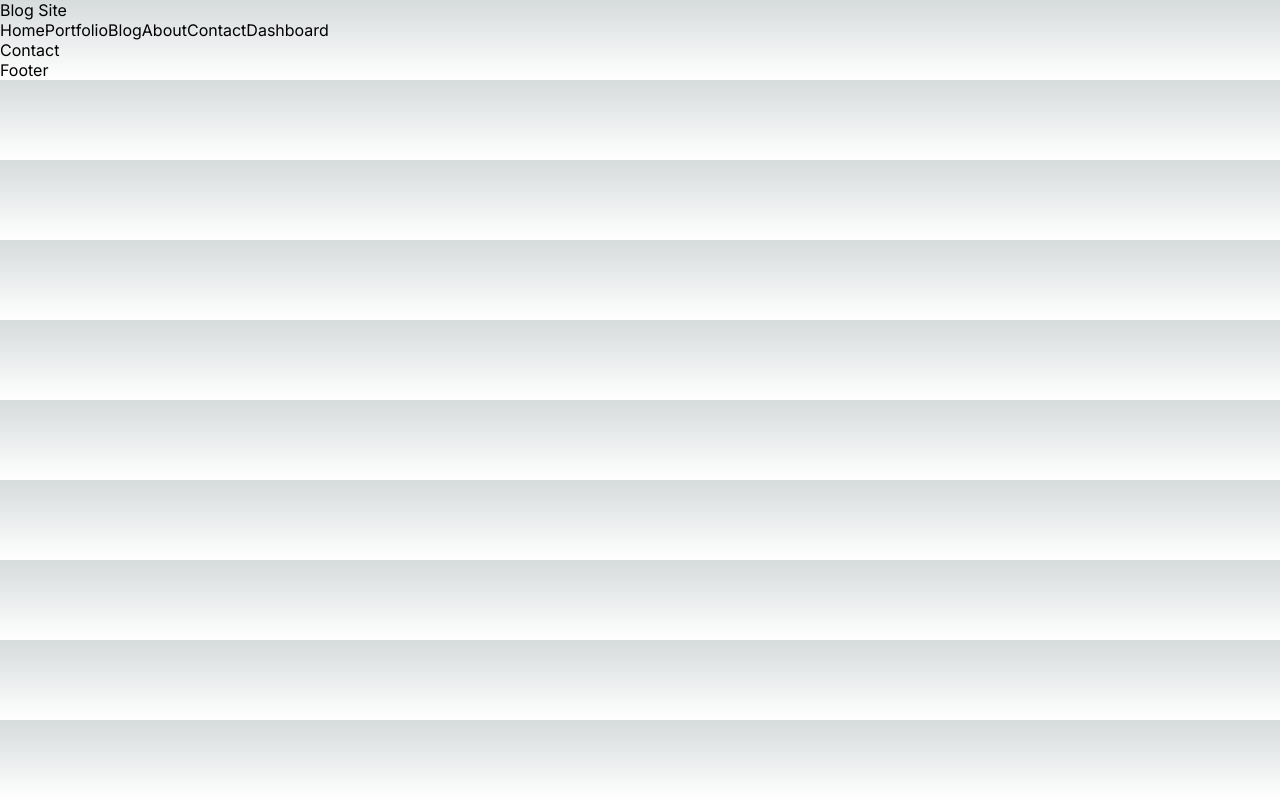
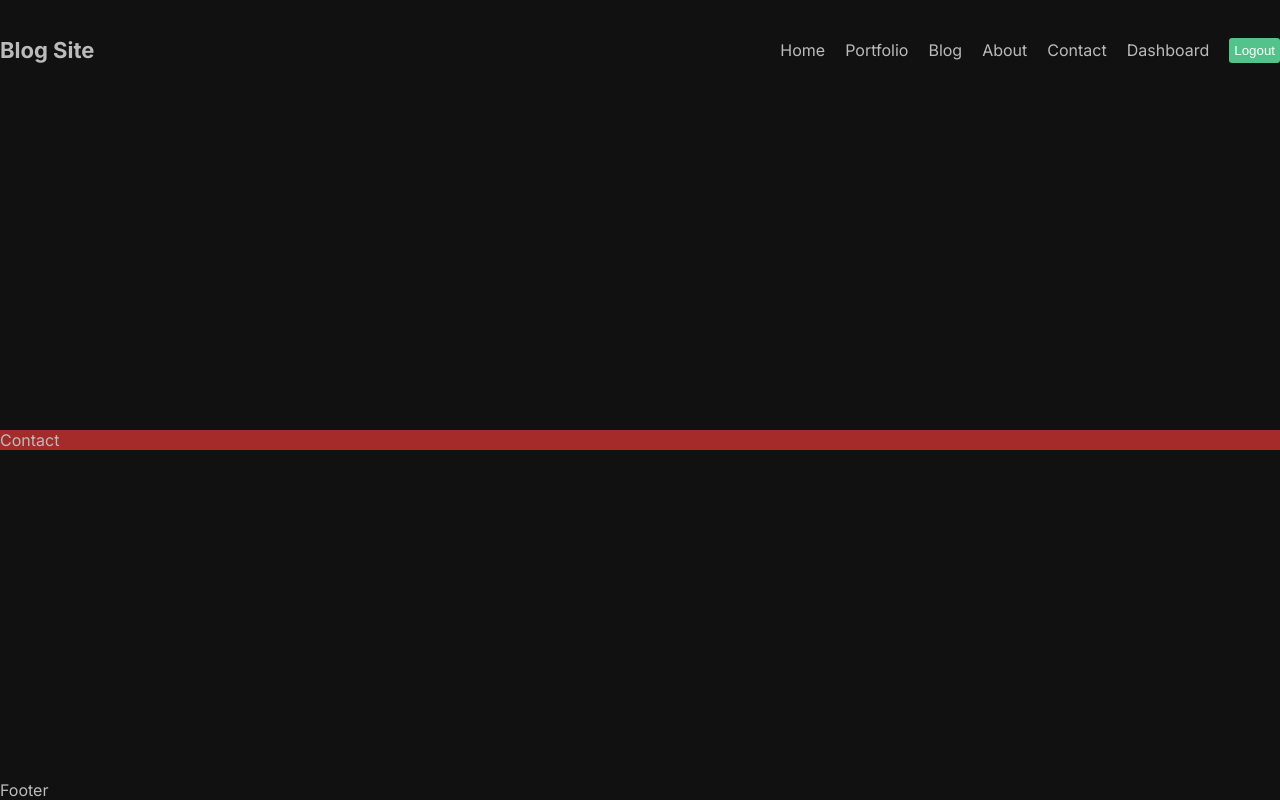
Before and after one commit to gerarjon/next-blogsite, a Next.js app: page /contact in a window 1280 px wide. Built offline with nearby package versions, Linux system fonts and the light colour scheme.

Commit message:
added global styling and module css to footer and navbar

```diff
--- a/src/app/about/page.jsx
+++ b/src/app/about/page.jsx
@@ -1,4 +1,5 @@
 import React from 'react'
+import styles from './page.module.css'
 
 const About = () => {
   return (
--- a/src/app/blog/[id]/page.jsx
+++ b/src/app/blog/[id]/page.jsx
@@ -1,4 +1,5 @@
 import React from 'react'
+import styles from './page.module.css'
 
 const BlogPost = () => {
   return (
--- a/src/app/contact/page.jsx
+++ b/src/app/contact/page.jsx
@@ -1,9 +1,10 @@
 import React from 'react'
+import styles from './page.module.css'
 
 const Contact = () => {
   return (
     <div>
-      Contact
+      <div className={styles.contact}>Contact</div>
     </div>
   )
 }
--- /dev/null
+++ b/src/app/contact/page.module.css
@@ -0,0 +1,3 @@
+.contact {
+  background-color: brown;
+}
--- a/src/app/globals.css
+++ b/src/app/globals.css
@@ -1,78 +1,3 @@
-:root {
-  --max-width: 1100px;
-  --border-radius: 12px;
-  --font-mono: ui-monospace, Menlo, Monaco, 'Cascadia Mono', 'Segoe UI Mono',
-    'Roboto Mono', 'Oxygen Mono', 'Ubuntu Monospace', 'Source Code Pro',
-    'Fira Mono', 'Droid Sans Mono', 'Courier New', monospace;
-
-  --foreground-rgb: 0, 0, 0;
-  --background-start-rgb: 214, 219, 220;
-  --background-end-rgb: 255, 255, 255;
-
-  --primary-glow: conic-gradient(
-    from 180deg at 50% 50%,
-    #16abff33 0deg,
-    #0885ff33 55deg,
-    #54d6ff33 120deg,
-    #0071ff33 160deg,
-    transparent 360deg
-  );
-  --secondary-glow: radial-gradient(
-    rgba(255, 255, 255, 1),
-    rgba(255, 255, 255, 0)
-  );
-
-  --tile-start-rgb: 239, 245, 249;
-  --tile-end-rgb: 228, 232, 233;
-  --tile-border: conic-gradient(
-    #00000080,
-    #00000040,
-    #00000030,
-    #00000020,
-    #00000010,
-    #00000010,
-    #00000080
-  );
-
-  --callout-rgb: 238, 240, 241;
-  --callout-border-rgb: 172, 175, 176;
-  --card-rgb: 180, 185, 188;
-  --card-border-rgb: 131, 134, 135;
-}
-
-@media (prefers-color-scheme: dark) {
-  :root {
-    --foreground-rgb: 255, 255, 255;
-    --background-start-rgb: 0, 0, 0;
-    --background-end-rgb: 0, 0, 0;
-
-    --primary-glow: radial-gradient(rgba(1, 65, 255, 0.4), rgba(1, 65, 255, 0));
-    --secondary-glow: linear-gradient(
-      to bottom right,
-      rgba(1, 65, 255, 0),
-      rgba(1, 65, 255, 0),
-      rgba(1, 65, 255, 0.3)
-    );
-
-    --tile-start-rgb: 2, 13, 46;
-    --tile-end-rgb: 2, 5, 19;
-    --tile-border: conic-gradient(
-      #ffffff80,
-      #ffffff40,
-      #ffffff30,
-      #ffffff20,
-      #ffffff10,
-      #ffffff10,
-      #ffffff80
-    );
-
-    --callout-rgb: 20, 20, 20;
-    --callout-border-rgb: 108, 108, 108;
-    --card-rgb: 100, 100, 100;
-    --card-border-rgb: 200, 200, 200;
-  }
-}
-
 * {
   box-sizing: border-box;
   padding: 0;
@@ -83,25 +8,21 @@
 body {
   max-width: 100vw;
   overflow-x: hidden;
-}
-
-body {
-  color: rgb(var(--foreground-rgb));
-  background: linear-gradient(
-      to bottom,
-      transparent,
-      rgb(var(--background-end-rgb))
-    )
-    rgb(var(--background-start-rgb));
+  background-color: #111;
+  color:#bbb;
 }
 
 a {
+  text-decoration: none;
   color: inherit;
-  text-decoration: none;
 }
 
-@media (prefers-color-scheme: dark) {
-  html {
-    color-scheme: dark;
-  }
+.container {
+  max-width: 1366px;
+  min-height: 100vh;
+  margin: 0 auto;
+  padding: 0 60x;
+  display: flex;
+  flex-direction: column;
+  justify-content: space-between;
 }
--- a/src/app/layout.js
+++ b/src/app/layout.js
@@ -14,9 +14,11 @@
   return (
     <html lang="en">
       <body className={inter.className}>
-        <Navbar />
-        {children}
-        <Footer />
+        <div className="container">
+          <Navbar />
+            {children}
+          <Footer />
+        </div>
       </body>
     </html>
   )
--- a/src/components/footer/Footer.jsx
+++ b/src/components/footer/Footer.jsx
@@ -1,8 +1,9 @@
 import React from 'react'
+import styles from './footer.module.css'
 
 const Footer = () => {
   return (
-    <div>Footer</div>
+    <div className={styles.container}>Footer</div>
   )
 }
 
--- /dev/null
+++ b/src/components/footer/footer.module.css
@@ -0,0 +1,6 @@
+.container {
+  height: 50x;
+  display: flex;
+  align-items: center;
+  justify-content: space-between;
+}
--- a/src/components/navbar/Navbar.jsx
+++ b/src/components/navbar/Navbar.jsx
@@ -1,5 +1,8 @@
+"use client"
+
 import Link from 'next/link'
 import React from 'react'
+import styles from './navbar.module.css'
 
 const links = [
   {
@@ -37,16 +40,25 @@
 
 const Navbar = () => {
   return (
-    <div>
-      <Link href="/">Blog Site</Link>
-      <div>
+    <div className={styles.container}>
+      <Link href="/" className={styles.logo}>Blog Site</Link>
+      <div className={styles.links}>
         {links.map((link) => (
           <Link
             key={link.id}
-            href={link.url}>
+            href={link.url}
+            className={styles.link}>
             {link.title}
           </Link>
         ))}
+        <button
+          className={styles.logout}
+          onClick={()=>{
+            console.log("Logged Out")
+          }}
+          >
+          Logout
+        </button>
       </div>
     </div>
   )
--- /dev/null
+++ b/src/components/navbar/navbar.module.css
@@ -0,0 +1,26 @@
+.container {
+  height: 100px;
+  display: flex;
+  justify-content: space-between;
+  align-items: center;
+}
+
+.logo {
+  font-weight: bold;
+  font-size: 22px;
+}
+
+.links {
+  display: flex;
+  align-items: center;
+  gap: 20px;
+}
+
+.logout {
+  padding: 5px;
+  border: none;
+  background-color: #53c28b;
+  color: white;
+  cursor: pointer;
+  border-radius: 3px;
+}
```
Also changed, not shown: src/app/about/page.module.css (added), src/app/blog/[id]/page.module.css (added).
